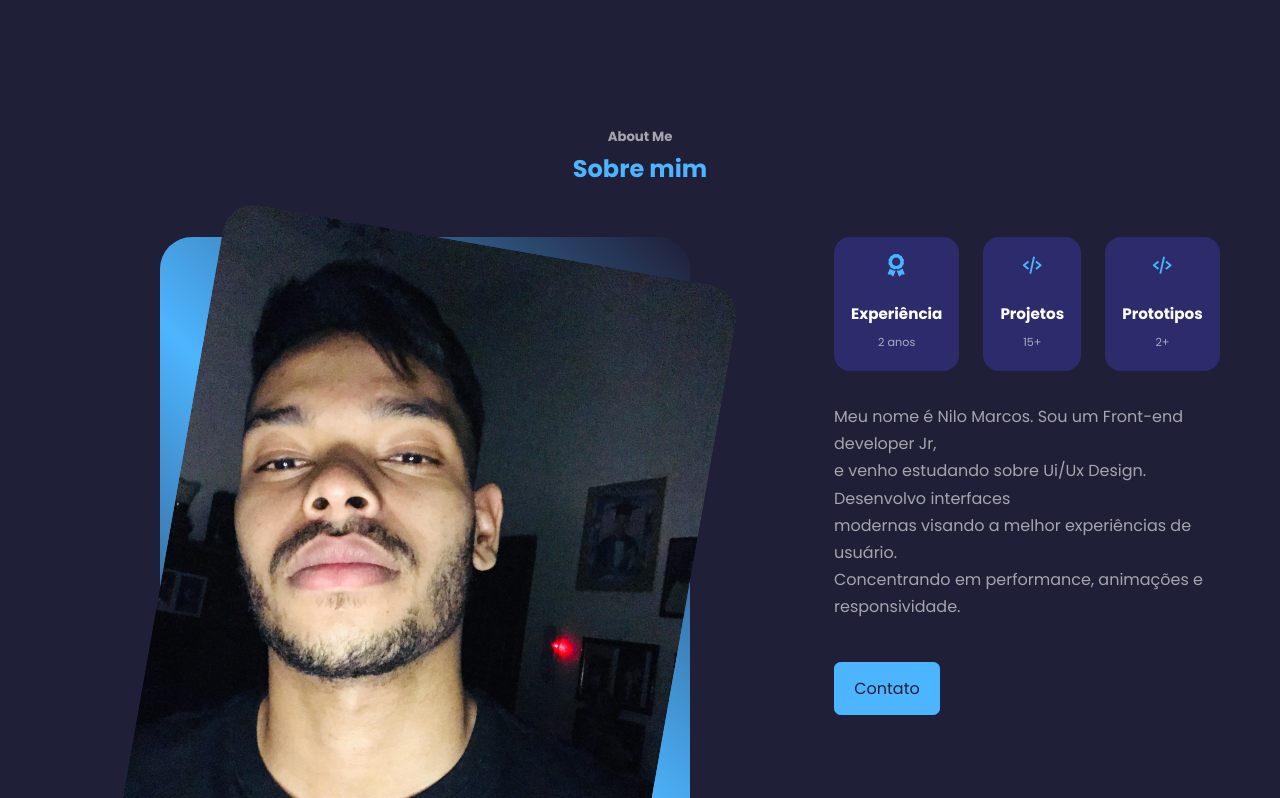
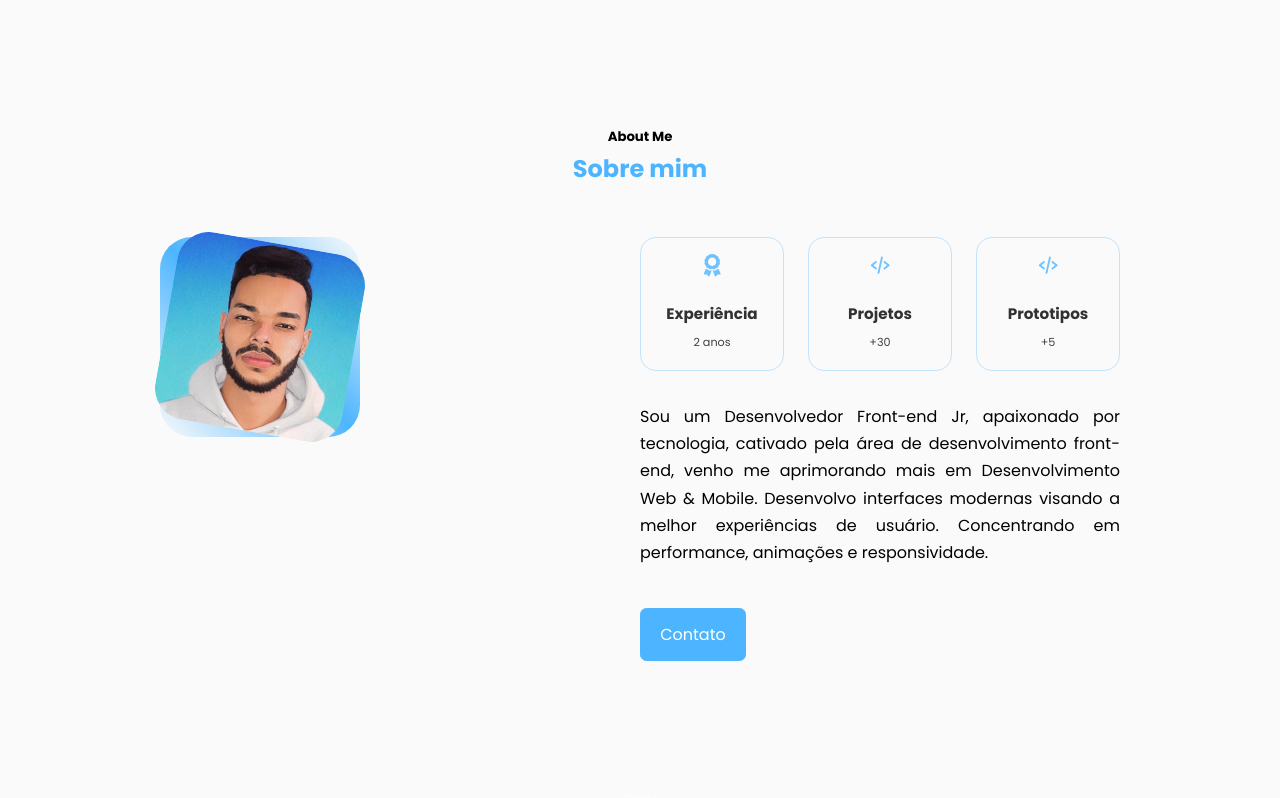
Before and after one commit to NiloMarcos/Portifolio-ReactJS, a React (Create React App) app: page / in a window 1280 px wide. Shown: the part 802-1600 px from the top of the page. Built offline with nearby package versions, Linux system fonts and the light colour scheme.

Commit message:
component sobre mim att

```diff
--- a/src/components/About/about.css
+++ b/src/components/About/about.css
@@ -1,5 +1,5 @@
 .about-container {
-  display: flex;
+  display: grid;
   grid-template-columns: 35% 50%;
   gap: 15%;
 }
@@ -8,15 +8,19 @@
   animation: showComponent 3s;
 }
 
+#about h5 {
+  color: #000;
+}
+
 .about-me {
-  width: 530px;
+  width: 200px;
+  height: 200px;
   aspect-ratio: 1/1;
   border-radius: 2rem;
   background: linear-gradient(45deg, transparent, var(--color-primary), transparent);
   display: grid;
   place-items: center;
-  height: 700px;
-
+  cursor: pointer;
 }
 
 .about-me-img {
@@ -27,7 +31,8 @@
 }
 
 .about-me-img img {
-  height: 694px;
+  width: 190px;
+  height: 190px;
 }
 
 .about-me-img:hover {
@@ -41,12 +46,13 @@
 }
 
 .about-card {
-  background: var(--color-bg-variant);
+  opacity: 0.8;
   border: 1px solid transparent;
   border-radius: 1rem;
   padding: 1rem;
   text-align: center;
-  transition: var(--transition);
+  border-color: var(--color-primary-variant);
+  cursor: pointer !important;
 }
 
 .about-card:hover {
@@ -67,12 +73,24 @@
 
 .about-card small {
   font-size: 0.7rem;
-  color: var(--color-light);
+  color: #121212;
 }
 
 .about-content p {
   margin: 2rem 0 2.6rem;
-  color: var(--color-light)
+  color: #000;
+  text-align: justify;
+}
+
+.btn-about-me {
+  background: var(--color-primary);
+  width: max-content;
+  display: inline-block;
+  color: #fff;
+  padding: 0.75rem 1.2rem;
+  border-radius: 0.4rem;
+  cursor: pointer;
+  border: 1px solid var(--color-primary);
 }
 
 /*  ------------------------------ Media Queries = Medium Devices ----------------------------------  */
--- a/src/components/About/index.jsx
+++ b/src/components/About/index.jsx
@@ -1,11 +1,12 @@
 import React from 'react';
-
-import './about.css';
 
 import Me from '../../assets/me.jpg';
 
 import { FaAward } from 'react-icons/fa';
+
 import { BiCodeAlt } from 'react-icons/bi';
+
+import './about.css';
 
 import Typical from 'react-typical';
 
@@ -33,24 +34,22 @@ export default function About(){
             <article className="about-card">
               <BiCodeAlt className="about-icon"/>
               <h5>Projetos</h5>
-              <small>15+</small>
+              <small>+30</small>
             </article>
 
             <article className="about-card">
               <BiCodeAlt className="about-icon"/>
               <h5>Prototipos</h5>
-              <small>2+</small>
+              <small>+5</small>
             </article>
           </div>
 
           <p>
-            Meu nome é Nilo Marcos. Sou um Front-end developer Jr, <br/>
-            e venho estudando sobre Ui/Ux Design. Desenvolvo interfaces<br/>
-            modernas visando a melhor experiências de usuário.<br/>
-            Concentrando em performance, animações e responsividade. <br/>
+            Sou um Desenvolvedor Front-end Jr, apaixonado por tecnologia, cativado pela área de desenvolvimento front-end, venho me aprimorando mais em Desenvolvimento Web & Mobile.
+            Desenvolvo interfaces modernas visando a melhor experiências de usuário. Concentrando em performance, animações e responsividade.
           </p>
 
-          <a href="#contact" className="btn btn-primary">Contato</a>
+          <a href="#contact" className="btn-about-me">Contato</a>
         </div>
       </div>
     </section>
--- a/src/components/Header/header.css
+++ b/src/components/Header/header.css
@@ -2,6 +2,11 @@ header {
   height: 100vh;
   padding-top: 7rem;
   overflow: hidden;
+  background-image: url('../../assets//bg-home.jpg');
+  /* background: linear-gradient(to bottom, rgba(0, 0, 0, 0) 0, rgba(0, 0, 0, 0) 40%, #000 100%);
+  background: -moz-linear-gradient(to bottom, rgba(0, 0, 0, 0) 0, rgba(0, 0, 0, 0) 40%, #000 100%);
+  background: -o-linear-gradient(to bottom, rgba(0, 0, 0, 0) 0, rgba(0, 0, 0, 0) 40%, #000 100%);
+  background: -webkit-linear-gradient(to bottom, rgba(0, 0, 0, 0) 0, rgba(0, 0, 0, 0) 40%, #000 100%); */
 }
 
 .header-container {
--- a/src/index.css
+++ b/src/index.css
@@ -11,7 +11,8 @@
 }
 
 :root {
-  --color-bg: #1f1f38;
+  /* --color-bg: #1f1f38; */
+  --color-bg: #fafafa;
   --color-bg-variant: #2c2c6c;
   --color-primary: #4db5ff;
   --color-primary-variant: rgba(77, 181, 255, 0.4);
```
Also changed, not shown: src/assets/bg-home.jpg (added), src/assets/me.jpg.
